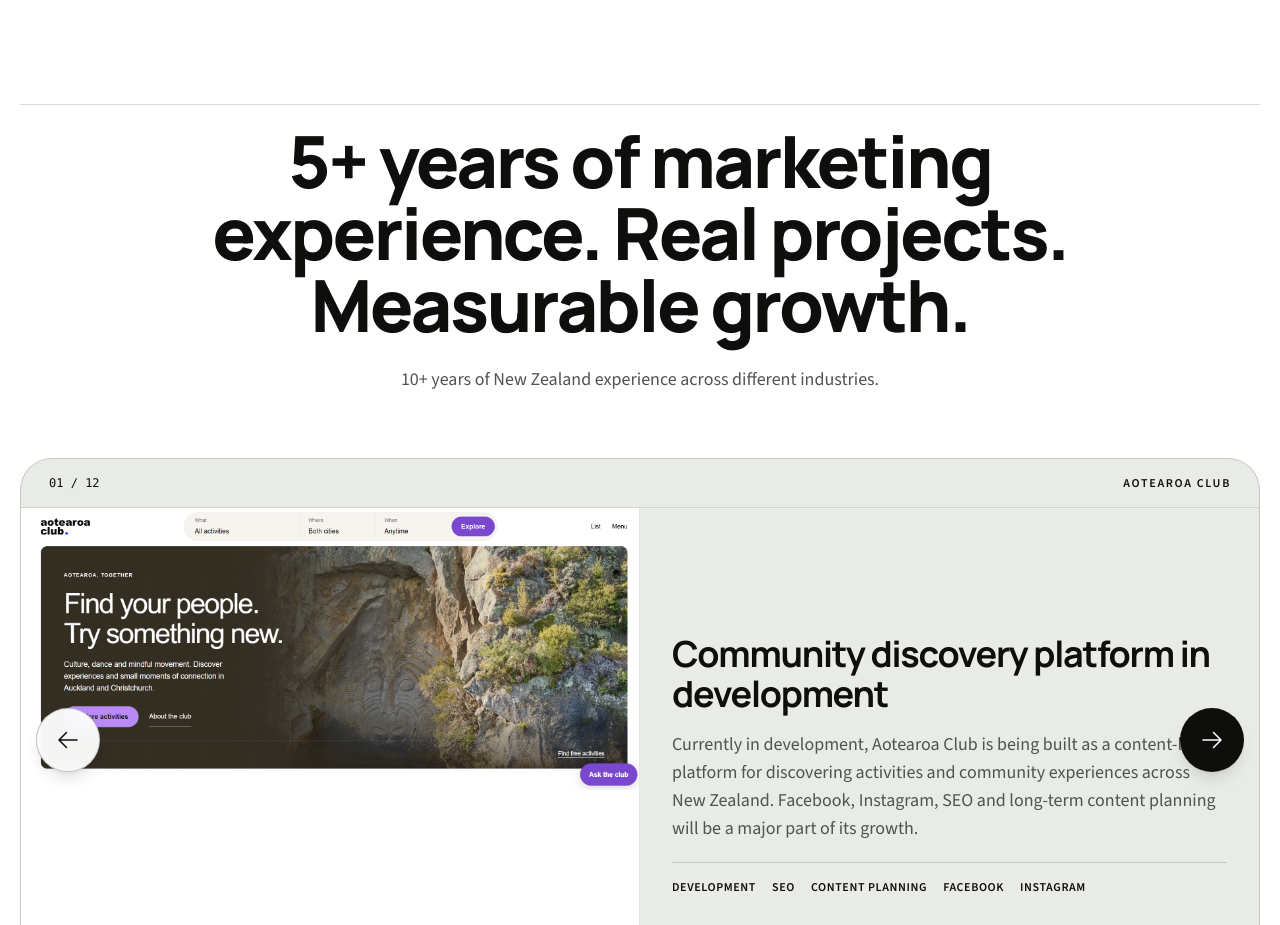
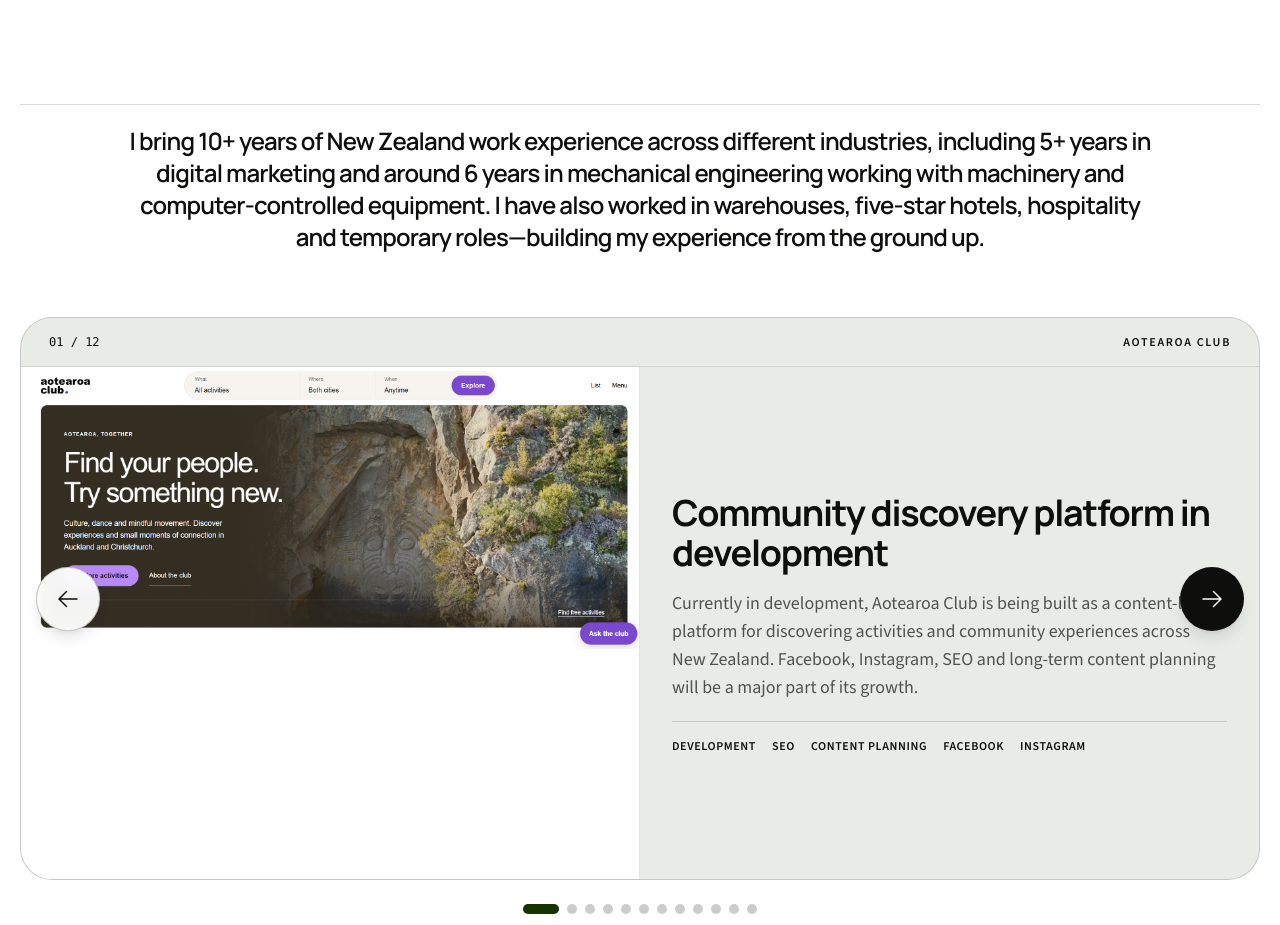
Before and after one commit to taranveerultra-bot/Tara-cv, a Next.js app: page / in a window 1280 px wide. Shown: the part 1280-2205 px from the top of the page. Built offline with nearby package versions, Linux system fonts and the light colour scheme.

Commit message:
Replace portfolio headline with experience summary

```diff
--- a/src/components/PortfolioSections.tsx
+++ b/src/components/PortfolioSections.tsx
@@ -15,9 +15,9 @@ export const ProjectsSection = () => (
         <Container>
             <Section
                 id="projects"
-                title="5+ years of marketing experience. Real projects. Measurable growth."
-                description="10+ years of New Zealand experience across different industries."
+                title="I bring 10+ years of New Zealand work experience across different industries, including 5+ years in digital marketing and around 6 years in mechanical engineering working with machinery and computer-controlled equipment. I have also worked in warehouses, five-star hotels, hospitality and temporary roles—building my experience from the ground up."
                 centered
+                compactTitle
             >
                 <ProjectsCarousel />
             </Section>
--- a/src/components/Section.tsx
+++ b/src/components/Section.tsx
@@ -4,6 +4,7 @@ interface SectionProps {
     title: string;
     description?: string;
     centered?: boolean;
+    compactTitle?: boolean;
 }
 
 const Section = ({
@@ -12,6 +13,7 @@ const Section = ({
     title,
     description,
     centered = false,
+    compactTitle = false,
     children,
 }: React.PropsWithChildren<SectionProps>) => (
     <section id={id} className="scroll-mt-20 py-20 lg:py-32">
@@ -24,7 +26,14 @@ const Section = ({
                 <p className="text-sm font-semibold uppercase tracking-[0.16em] text-secondary">{eyebrow}</p>
             )}
             <div className={centered ? "mx-auto" : ""}>
-                <h2 className={`max-w-4xl text-balance text-4xl font-extrabold leading-[.95] sm:text-5xl lg:text-7xl ${centered ? "mx-auto" : ""}`}>{title}</h2>
+                <h2
+                    className={`${compactTitle
+                        ? "max-w-5xl text-xl font-semibold leading-relaxed sm:text-2xl"
+                        : "max-w-4xl text-balance text-4xl font-extrabold leading-[.95] sm:text-5xl lg:text-7xl"
+                    } ${centered ? "mx-auto" : ""}`}
+                >
+                    {title}
+                </h2>
                 {description && (
                     <p className={`mt-6 max-w-2xl leading-relaxed text-foreground-accent ${centered ? "mx-auto" : ""}`}>{description}</p>
                 )}
```
